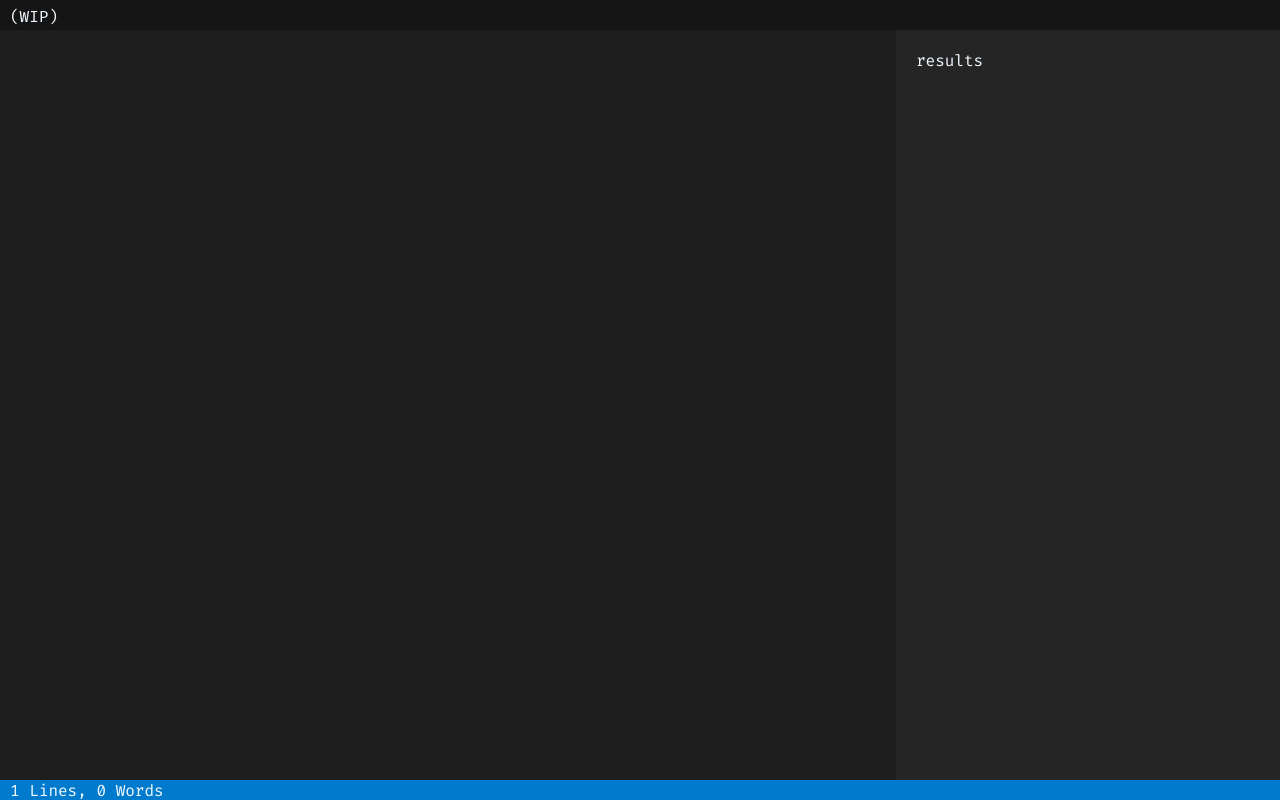
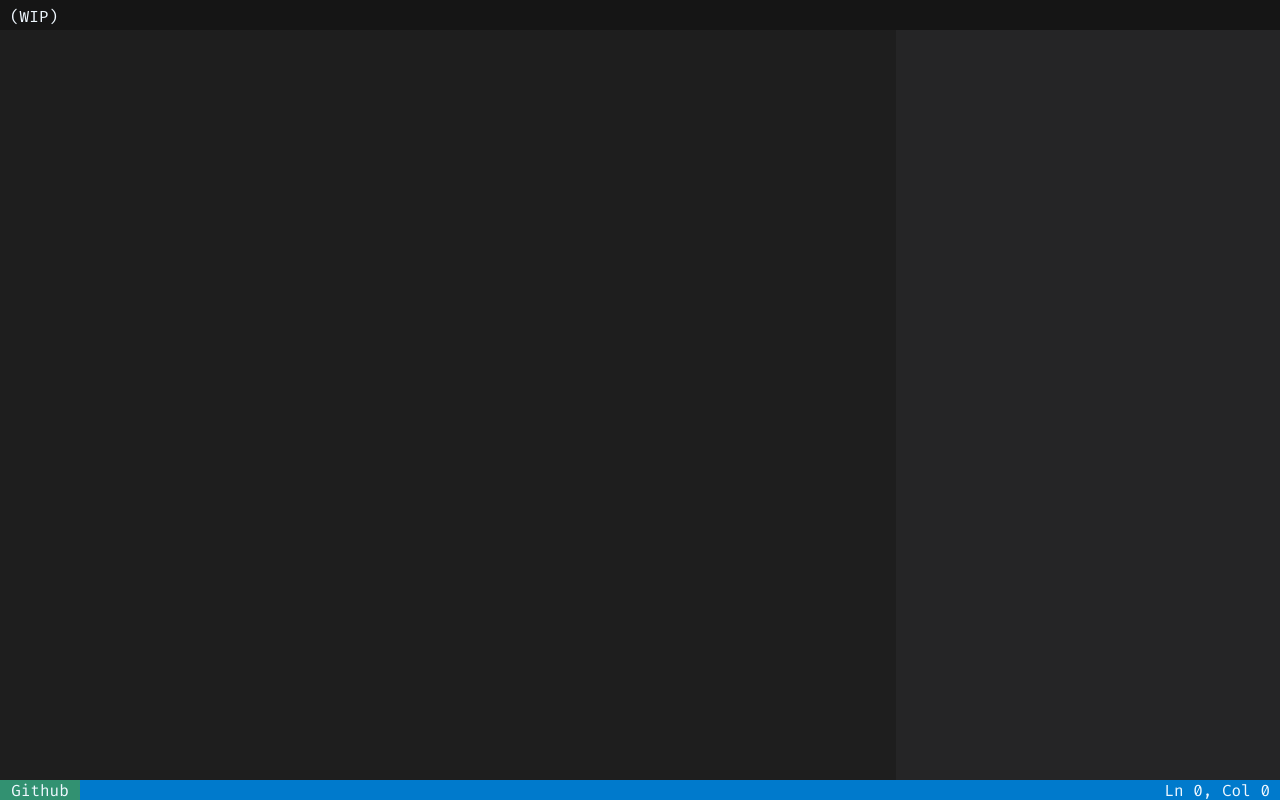
Before and after one commit to yulmwu-archive/sesan, a Svelte app in the folder web/: page / in a window 1280 px wide. Built offline with nearby package versions, Linux system fonts and the light colour scheme.

Commit message:
Update Componentes

```diff
--- a/web/src/App.svelte
+++ b/web/src/App.svelte
@@ -38,12 +38,14 @@
         height: 20vh;
     }
 </style> -->
-
 <script>
     import Header from './components/header.svelte';
-    import Editor from './components/editor.svelte';
+    import Editor, { editor } from './components/editor.svelte';
     import Results from './components/results.svelte';
     import Footer from './components/footer.svelte';
+    import { onMount } from 'svelte';
+
+    onMount(() => editor.focus());
 </script>
 
 <div class="container">
--- a/web/src/components/editor.svelte
+++ b/web/src/components/editor.svelte
@@ -1,14 +1,31 @@
-<script>
-    import { lines, words } from '../stores.js';
+<script context="module">
+    import { currentLine, currentColumn } from '../stores.js';
+
+    const getCurrent = () => {
+        const text = editor.value.substr(0, editor.selectionStart).split('\n');
+
+        return {
+            line: text.length,
+            column: text[text.length - 1].length,
+        };
+    };
 
     const onInput = (e) => {
-        lines.update(() => e.target.value.split('\n'));
-        words.update(() => e.target.value.length);
+        currentLine.update(() => getCurrent().line);
+        currentColumn.update(() => getCurrent().column);
     };
+
+    export let editor;
 </script>
 
 <div class="editor">
-    <textarea class="input" on:input={onInput} />
+    <textarea
+        class="input"
+        on:input={onInput}
+        on:keydown={onInput}
+        on:click={onInput}
+        bind:this={editor}
+    />
 </div>
 
 <style>
--- a/web/src/components/footer.svelte
+++ b/web/src/components/footer.svelte
@@ -1,15 +1,19 @@
 <script>
-    import { lines, words } from '../stores.js';
+    import { currentLine, currentColumn } from '../stores.js';
+    let [_curr, _column] = Array(4).fill(0);
 
-    let [_lines, _words] = [0, 0];
-
-    lines.subscribe((v) => (_lines = v.length ?? 1));
-
-    words.subscribe((v) => (_words = v));
+    currentLine.subscribe((v) => (_curr = v));
+    currentColumn.subscribe((v) => (_column = v));
 </script>
 
 <div class="footer">
-    <p>{_lines} Lines, {_words} Words</p>
+    <p
+        class="github"
+        on:click={() => window.open('https://github.com/tsukiroku/tiny')}
+    >
+        Github
+    </p>
+    <p class="curr">Ln {_curr}, Col {_column}</p>
 </div>
 
 <style>
@@ -19,7 +23,26 @@
         bottom: 0;
         width: 100%;
         height: 20px;
-        padding: 0 10px;
         background-color: #007acc;
     }
+
+    div.footer > .github {
+        background-color: #329171;
+        width: 80px;
+        padding: 0 10px;
+        display: inline;
+        text-align: center;
+        float: left;
+        cursor: pointer;
+    }
+
+    div.footer > .github:hover {
+        background-color: #369c7a;
+    }
+
+    div.footer > .curr {
+        margin-right: 10px;
+        display: inline;
+        float: right;
+    }
 </style>
--- a/web/src/components/results.svelte
+++ b/web/src/components/results.svelte
@@ -1,5 +1,9 @@
+<script context="module">
+    export let results;
+</script>
+
 <div class="sidebar">
-    results
+    <p bind:this={results}></p>
 </div>
 
 <style>
--- a/web/src/stores.js
+++ b/web/src/stores.js
@@ -1,4 +1,4 @@
 import { writable } from 'svelte/store';
 
-export let lines = writable(0);
-export let words = writable(0);
+export let currentLine = writable(0);
+export let currentColumn = writable(0);
```
